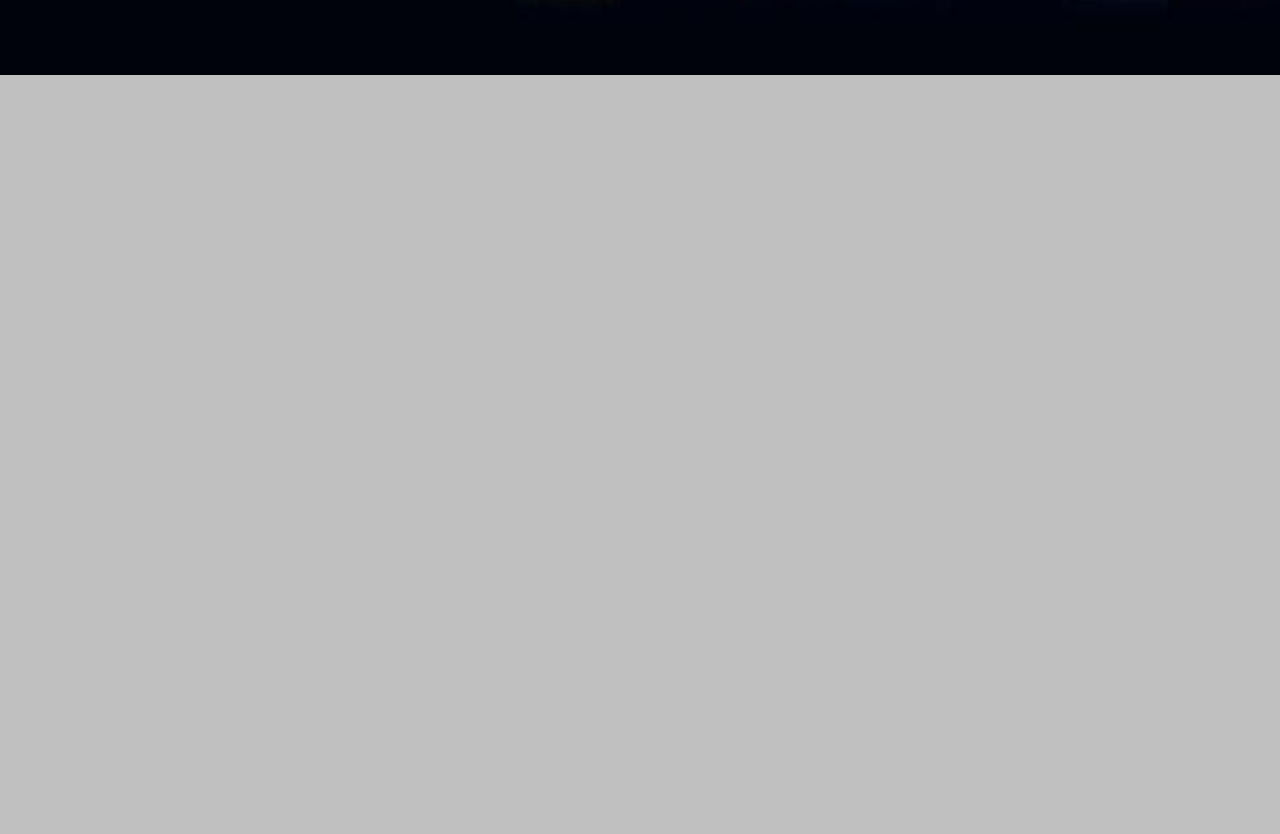
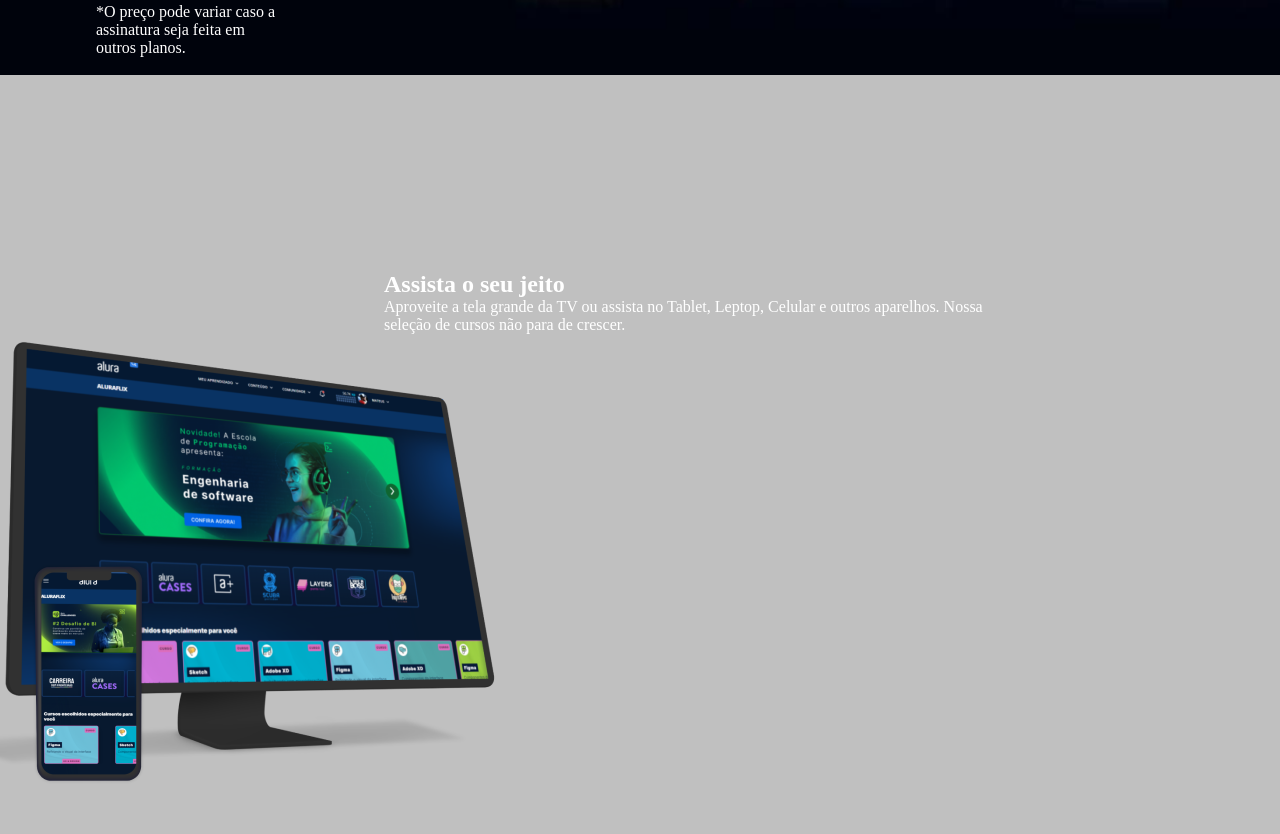
Before and after one commit to nathanzinho01/2trimestreclg, a plain HTML site: page index.html in a window 1280 px wide. Shown: the part 529-1363 px from the top of the page. Before the commit the page ends 800 px from the top, so only its background shows below. Drawn offline with Linux system fonts and the light colour scheme.

Commit message:
Add files via upload

```diff
--- a/index.html
+++ b/index.html
@@ -15,7 +15,7 @@
 <body>
     <section class="container principal">
         <div class="container_caixa">
-     <h1 class="ontainer_titulo">Com o Combo+, voce pode aproveitar a Alura+ e o Alura lingua por um preço unico.
+     <h1 class="container_titulo">Com o Combo+, voce pode aproveitar a Alura+ e o Alura lingua por um preço unico.
      </h1>
      <img src="img/Combo.png" alt="O combo+ é a junção do alura+ e o alura língua" class="container_imagem">
     <a href="www.alura.com.br" class="container__botao">Assine por 12x de R$ 120,00*</a>
@@ -24,10 +24,22 @@
         <div>
     </section>
 
+    <section class="container secundario">
+        <img src="Plataformas.png" alt="Um monitor e um celular com a alura plus aberto" class="secundario_imagem">
+        <div class="container_descricao">
+            <h2 class="descricao_titulo">Assista o seu jeito</h2>
+            <p class="descricao_texto">Aproveite a tela grande da TV ou assista no Tablet, Leptop, Celular e outros aparelhos. Nossa seleção de cursos não para de crescer.</p>
+
+        </div>
+    </section>
+</body>
 
 
 
 
-</body>
+
+
+
+
 
 </html>
```
